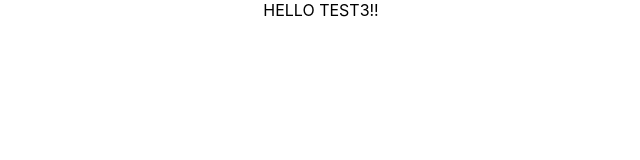
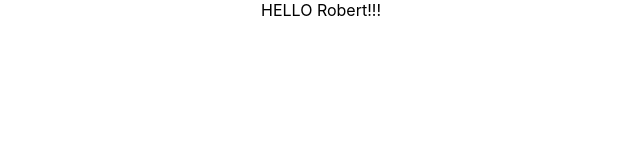
Before and after one commit to jelthomas/Learnosity, a React (Create React App) app: page / in a window 1280 px wide. Shown: the top 160 px of the page, without its empty margins (319-959 px from the left). Built offline with nearby package versions, Linux system fonts and the light colour scheme.

Commit message:
Testing auto Deploy

```diff
--- a/src/App.js
+++ b/src/App.js
@@ -18,7 +18,7 @@ function App() {
           Learn React
         </a>
       </header> */}
-      HELLO TEST3!!
+      HELLO Robert!!!
     </div>
   );
 }
```
